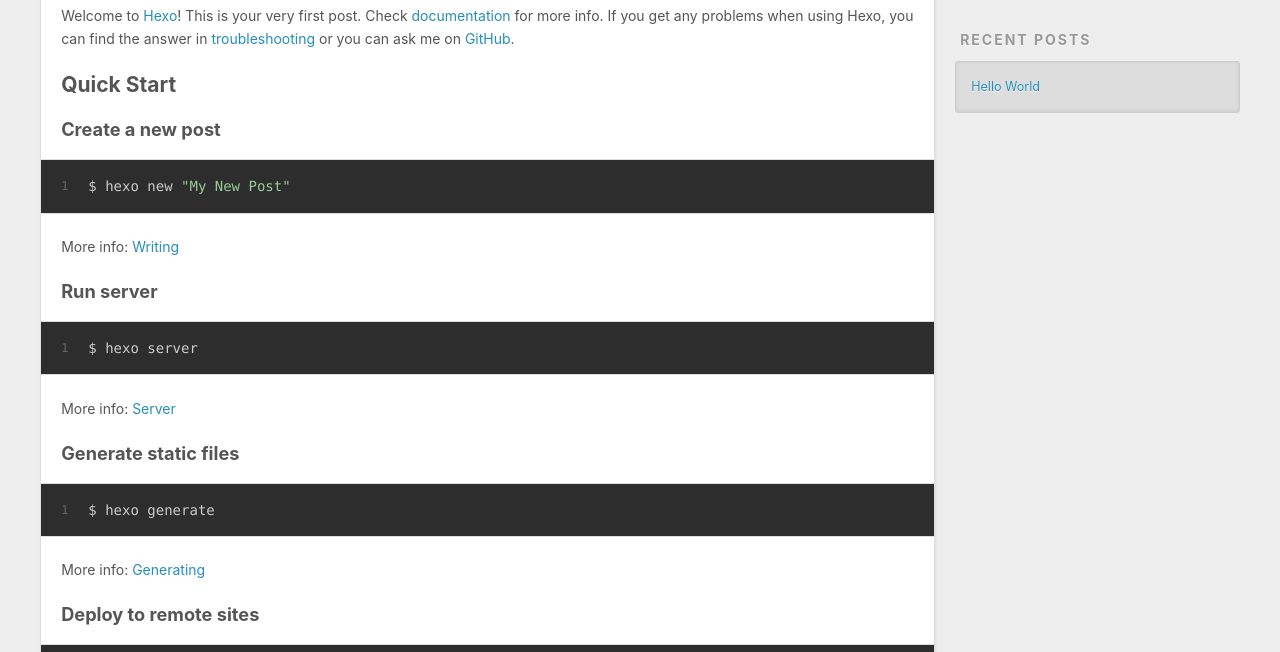
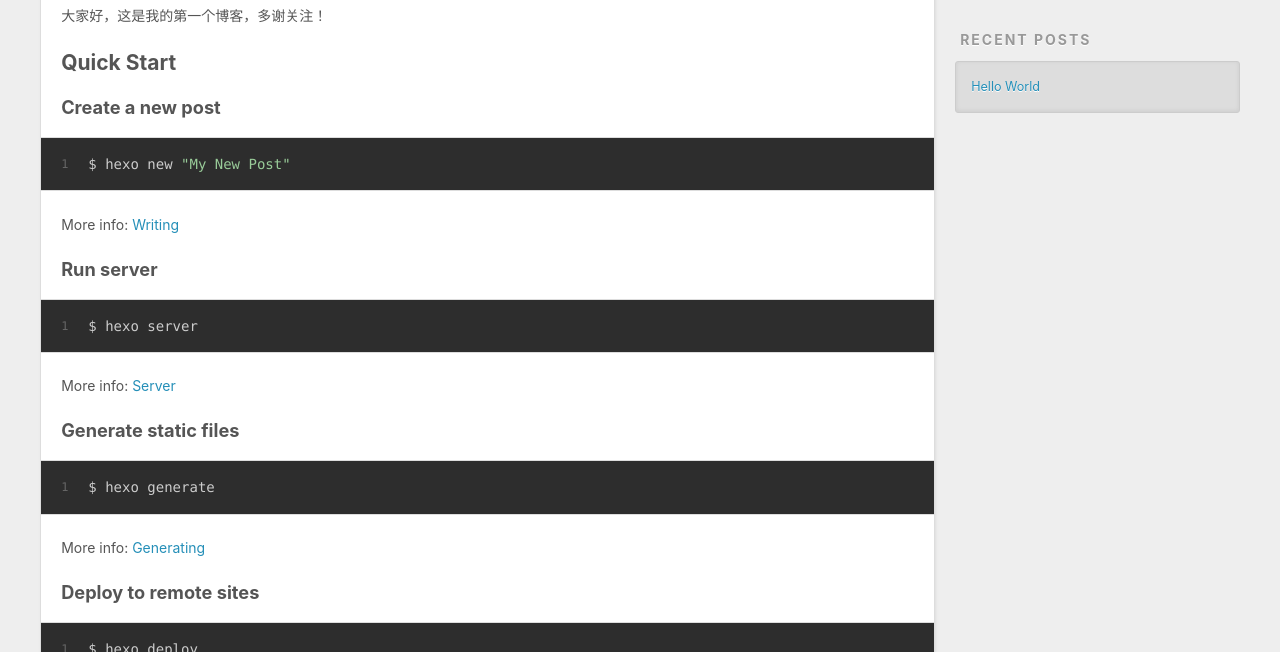
Before and after one commit to Oscar-J-iang/Oscar-J-iang.github.io, a plain HTML site: page 2024/08/29/hello-world/index.html in a window 1280 px wide. Shown: the part 448-1100 px from the top of the page. Drawn offline with Linux system fonts and the light colour scheme.

Commit message:
Site updated: 2024-08-29 19:57:36

```diff
--- a/2024/08/29/hello-world/index.html
+++ b/2024/08/29/hello-world/index.html
@@ -6,15 +6,15 @@
 
   <title>Hello World | Hexo</title>
   <meta name="viewport" content="width=device-width, initial-scale=1, shrink-to-fit=no">
-  <meta name="description" content="Welcome to Hexo! This is your very first post. Check documentation for more info. If you get any problems when using Hexo, you can find the answer in troubleshooting or you can ask me on GitHub. Quick">
+  <meta name="description" content="大家好，这是我的第一个博客，多谢关注！ Quick StartCreate a new post1$ hexo new &quot;My New Post&quot;  More info: Writing Run server1$ hexo server  More info: Server Generate static files1$ hexo generate  More info: Ge">
 <meta property="og:type" content="article">
 <meta property="og:title" content="Hello World">
 <meta property="og:url" content="http://example.com/2024/08/29/hello-world/index.html">
 <meta property="og:site_name" content="Hexo">
-<meta property="og:description" content="Welcome to Hexo! This is your very first post. Check documentation for more info. If you get any problems when using Hexo, you can find the answer in troubleshooting or you can ask me on GitHub. Quick">
+<meta property="og:description" content="大家好，这是我的第一个博客，多谢关注！ Quick StartCreate a new post1$ hexo new &quot;My New Post&quot;  More info: Writing Run server1$ hexo server  More info: Server Generate static files1$ hexo generate  More info: Ge">
 <meta property="og:locale" content="en_US">
 <meta property="article:published_time" content="2024-08-28T23:24:02.391Z">
-<meta property="article:modified_time" content="2024-08-28T23:24:02.392Z">
+<meta property="article:modified_time" content="2024-08-29T11:57:17.495Z">
 <meta property="article:author" content="John Doe">
 <meta name="twitter:card" content="summary">
 
@@ -93,7 +93,7 @@
 
     <div class="e-content article-entry" itemprop="articleBody">
 
-        <p>Welcome to <a target="_blank" rel="noopener" href="https://hexo.io/">Hexo</a>! This is your very first post. Check <a target="_blank" rel="noopener" href="https://hexo.io/docs/">documentation</a> for more info. If you get any problems when using Hexo, you can find the answer in <a target="_blank" rel="noopener" href="https://hexo.io/docs/troubleshooting.html">troubleshooting</a> or you can ask me on <a target="_blank" rel="noopener" href="https://github.com/hexojs/hexo/issues">GitHub</a>.</p>
+        <p>大家好，这是我的第一个博客，多谢关注！</p>
 <h2 id="Quick-Start"><a href="#Quick-Start" class="headerlink" title="Quick Start"></a>Quick Start</h2><h3 id="Create-a-new-post"><a href="#Create-a-new-post" class="headerlink" title="Create a new post"></a>Create a new post</h3><figure class="highlight bash"><table><tr><td class="gutter"><pre><span class="line">1</span><br></pre></td><td class="code"><pre><span class="line">$ hexo new <span class="string">&quot;My New Post&quot;</span></span><br></pre></td></tr></table></figure>
 
 <p>More info: <a target="_blank" rel="noopener" href="https://hexo.io/docs/writing.html">Writing</a></p>
```
Also changed, not shown: index.html (+1 -1 lines).
